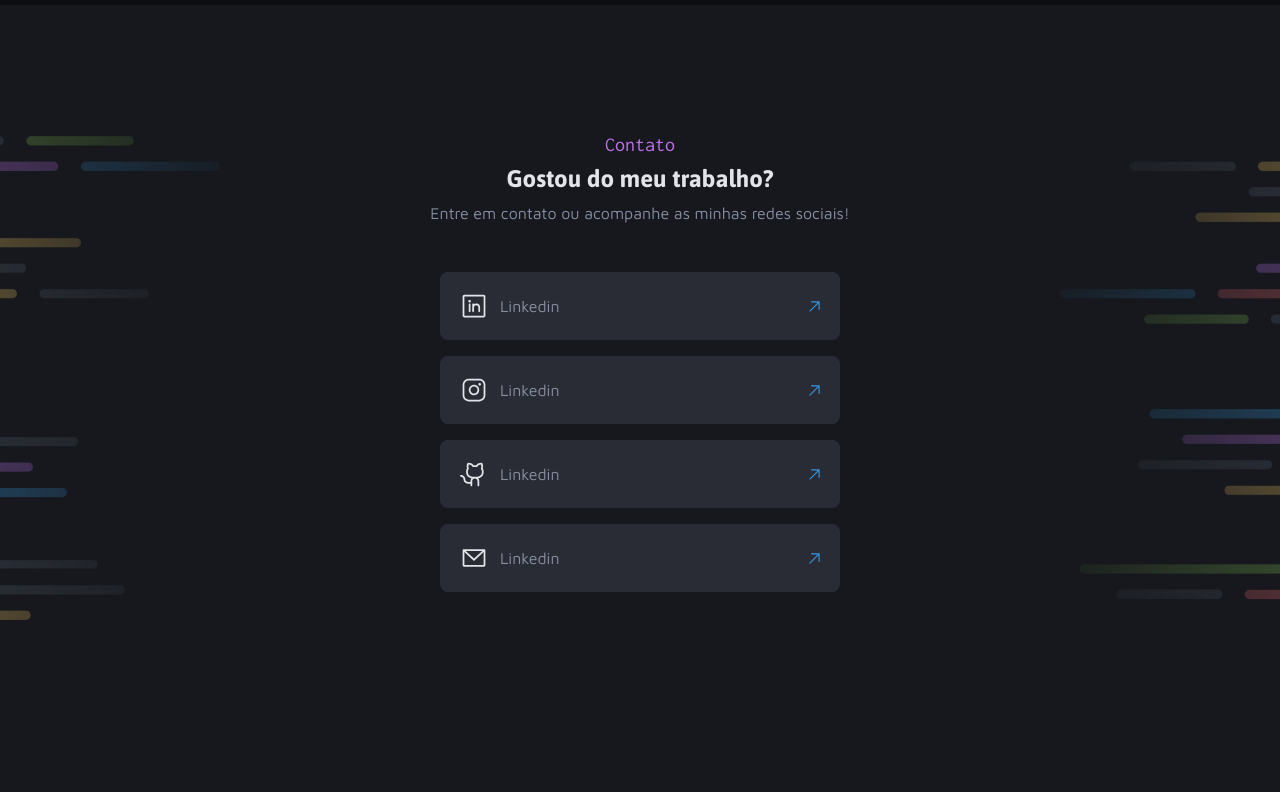
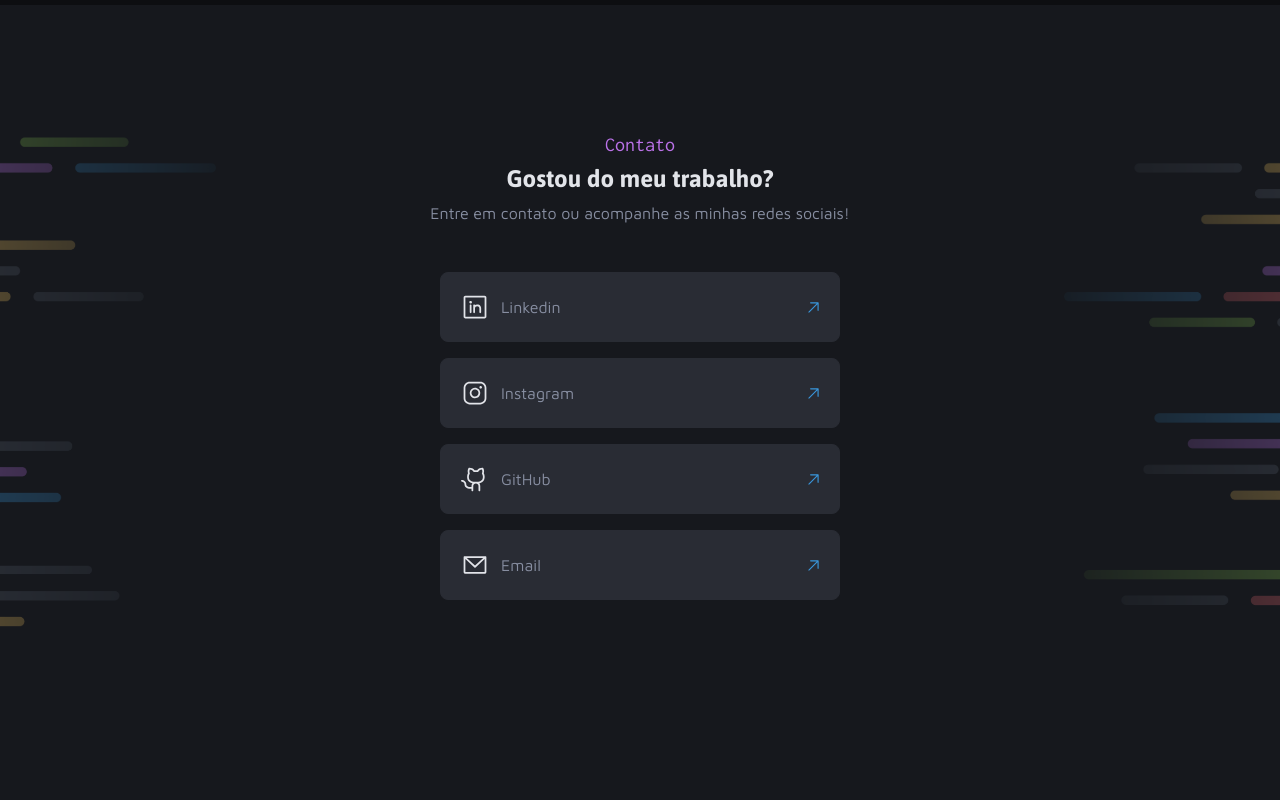
Before and after one commit to luzcaalmeida/Projeto-Final-02---PortfolioDev, a plain HTML site: page index.html in a window 1280 px wide. Shown: the part 2162-2962 px from the top of the page. Drawn offline with Linux system fonts and the light colour scheme.

Commit message:
Finalizacao

```diff
--- a/index.html
+++ b/index.html
@@ -65,7 +65,7 @@
         </section>
 
         <section id="arrowdown">
-          <a href="#">
+          <a href="#links">
             <img
               src="/assets/icons/CaretDoubleDown.svg"
               alt="Seta para baixo"
@@ -184,7 +184,9 @@
       <section class="head">
         <p class="txt-subtitle color-purple">Contato</p>
         <h2 class="title-h2">Gostou do meu trabalho?</h2>
-        <p class="txtmd">Entre em contato ou acompanhe as minhas redes sociais!</p>
+        <p class="txtmd">
+          Entre em contato ou acompanhe as minhas redes sociais!
+        </p>
       </section>
       <section id="links">
         <a href="#" class="divlinks">
@@ -194,19 +196,20 @@
         </a>
         <a href="#" class="divlinks">
           <img class="icolinks" src="assets/icons/InstagramLogo.svg" alt="" />
-          <p>Linkedin</p>
+          <p>Instagram</p>
           <img class="iconarrow" src="assets/icons/ArrowUpRight.svg" alt="" />
         </a>
         <a href="#" class="divlinks">
           <img class="icolinks" src="assets/icons/GithubLogo.svg" alt="" />
-          <p>Linkedin</p>
+          <p>GitHub</p>
           <img class="iconarrow" src="assets/icons/ArrowUpRight.svg" alt="" />
         </a>
         <a href="#" class="divlinks">
           <img class="icolinks" src="assets/icons/EnvelopeSimple.svg" alt="" />
-          <p>Linkedin</p>
+          <p>Email</p>
           <img class="iconarrow" src="assets/icons/ArrowUpRight.svg" alt="" />
         </a>
+      </section>
     </footer>
   </body>
 </html>
--- a/styles/main.css
+++ b/styles/main.css
@@ -87,6 +87,10 @@ footer {
     align-items: center;
     gap: 16px;
   }
+  a:hover {
+    border: 1px solid var(--color-blue);
+
+  }
 }
 
 .txtmd {
@@ -94,6 +98,7 @@ footer {
 }
 
 .divlinks {
+  border: 1px solid var(--gray-300);
   display: flex;
   align-items: center;
   gap: 12px;
```
Also changed, not shown: styles/global.css (line endings or trailing spaces).
